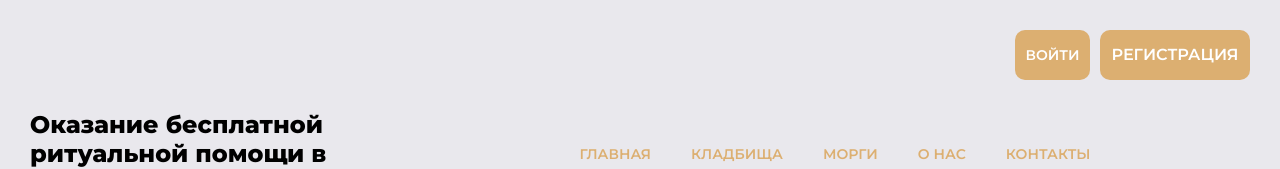
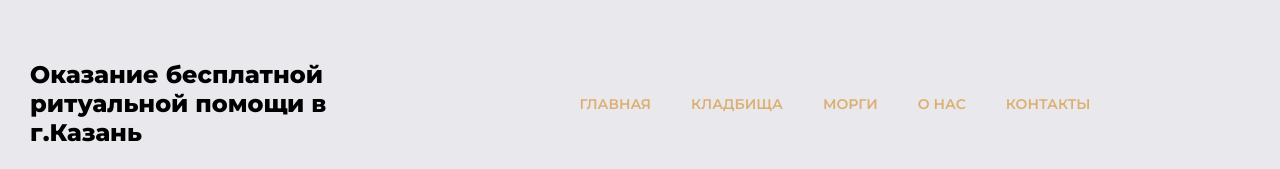
Before and after one commit to Aleksandr232/RitualCompassFrontendProd, a Next.js app: page / in a window 1280 px wide. Shown: the top 169 px of the page. Built offline with nearby package versions, Linux system fonts and the light colour scheme; no server answers.

Commit message:
убрал кнопки войти и выйти

```diff
--- a/src/Layout/Header/Header.tsx
+++ b/src/Layout/Header/Header.tsx
@@ -16,9 +16,9 @@ const Header: FC<IHeaderProps> = (props) => {
         <Navigation />
       </nav>
 
-      <div className={styles.auth}>
+     {/*  <div className={styles.auth}>
         <AuthWrapper />
-      </div>
+      </div> */}
     </header>
   );
 };
```
